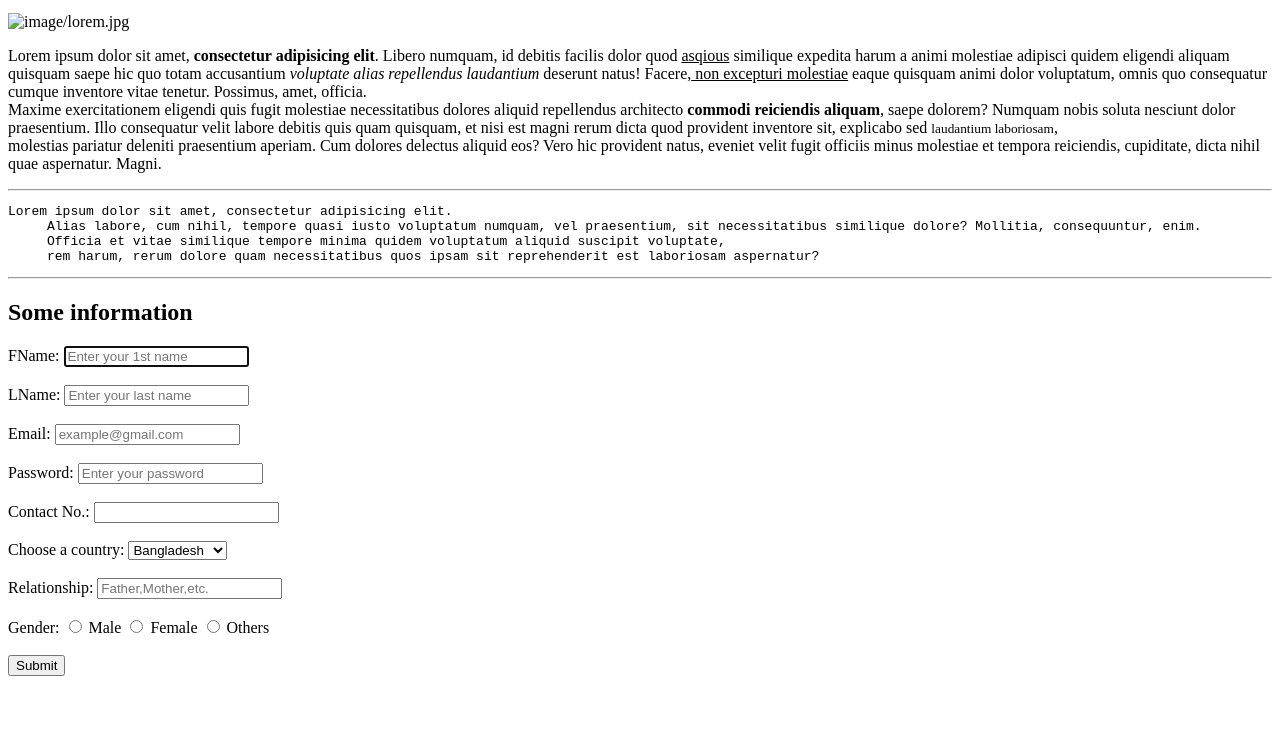
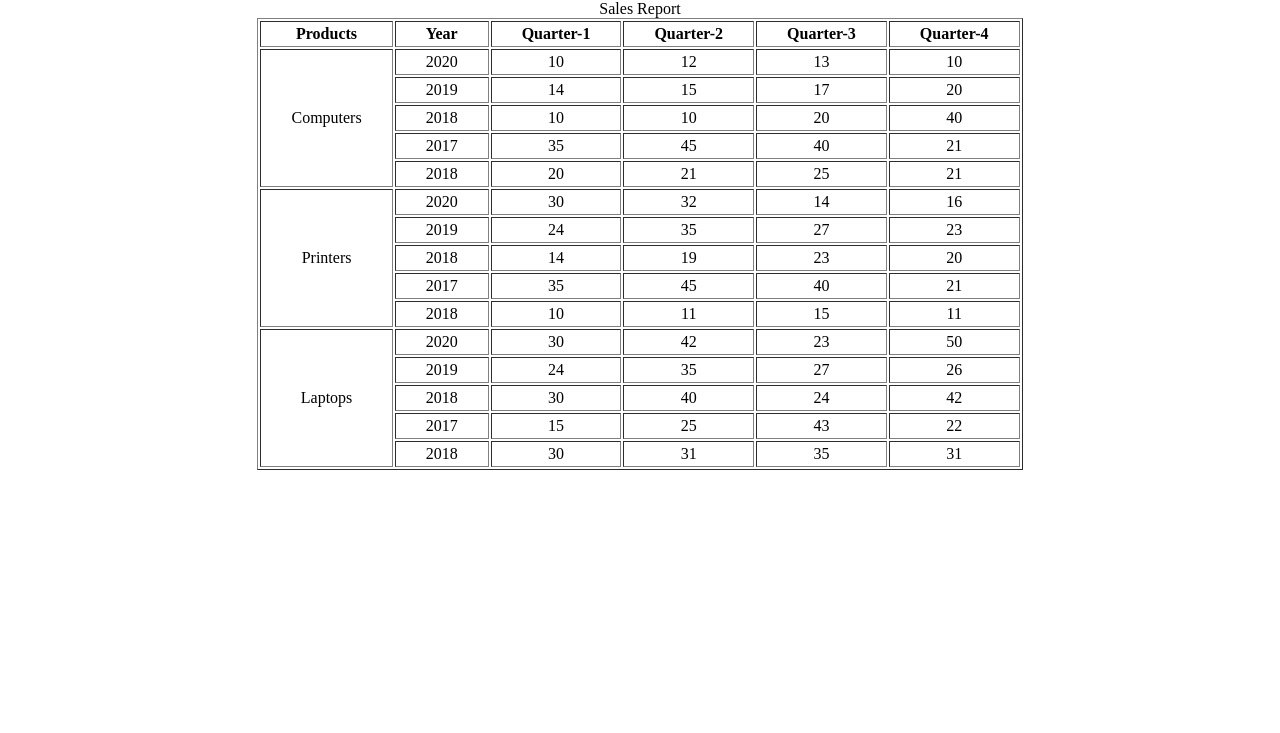
Before and after one commit to tasmiha-raiyan24/WB2302075, a plain HTML site: page index.html in a window 1280 px wide. Shown: the part 67-800 px from the top of the page. Drawn offline with Linux system fonts and the light colour scheme.

Commit message:
Add files via upload

```diff
--- a/index.html
+++ b/index.html
@@ -2,55 +2,144 @@
 <html lang="en">
 <head>
     <meta charset="UTF-8">
-    <title>News File</title>
+    <title>Assingment02</title>
 </head>
-    <h1>Lorem ipsum</h1>
 <body>
-    <img src="image/lorem.jpg" alt="image/lorem.jpg">
-</body> <body>
-    <p>Lorem ipsum dolor sit amet, <b>consectetur adipisicing elit</b>. Libero numquam, id debitis facilis dolor quod <u>asqious</u> similique expedita harum a animi molestiae adipisci quidem eligendi aliquam quisquam saepe hic quo totam accusantium <i>voluptate alias repellendus laudantium</i> deserunt natus! Facere,<u> non excepturi molestiae</u> eaque quisquam animi dolor voluptatum, omnis quo consequatur cumque inventore vitae tenetur. Possimus, amet, officia. <br> Maxime exercitationem eligendi quis fugit molestiae necessitatibus dolores aliquid repellendus architecto <strong>commodi reiciendis aliquam</strong>, saepe dolorem? Numquam nobis soluta nesciunt dolor praesentium. Illo consequatur velit labore debitis quis quam quisquam, et nisi est magni rerum dicta quod provident inventore sit, explicabo sed <small>laudantium laboriosam</small>, <br> molestias pariatur deleniti praesentium aperiam. Cum dolores delectus aliquid eos? Vero hic provident natus, eveniet velit fugit officiis minus molestiae et tempora reiciendis, cupiditate, dicta nihil quae aspernatur. Magni.</p>
+  <style>
+    th,td{text-align:center
+    </style>
 
-    <hr>
-    <pre>Lorem ipsum dolor sit amet, consectetur adipisicing elit.
-     Alias labore, cum nihil, tempore quasi iusto voluptatum numquam, vel praesentium, sit necessitatibus similique dolore? Mollitia, consequuntur, enim.
-     Officia et vitae similique tempore minima quidem voluptatum aliquid suscipit voluptate,
-     rem harum, rerum dolore quam necessitatibus quos ipsam sit reprehenderit est laboriosam aspernatur?</pre>
-    <hr>
-</body>
-     <h2>Some information</h2>
-<body>
-    <form action="#">
-        <label for="FName">FName:</label>
-        <input type="text"placeholder="Enter your 1st name" autofocus id="FName"
-       required><br><br>
-       <label for="LName">LName:</label>
-       <input type="text"placeholder="Enter your last name" autofocus id="LName"
-       required><br><br>
-       <label for="Email">Email:</label>
-       <input type="text"placeholder="example@gmail.com" autofocus id="Email"
-       required><br><br>
-       <label for="Password">Password:</label>
-       <input type="text"placeholder="Enter your password" autofocus id="Password"
-       required><br><br>
-       <label for="Contact No.">Contact No.:</label>
-       <input type="text"placeholder> <br><br>
-       <label for="Country">Choose a country:</label>
-       <select name="Country" id="Country">
-           <option value="Bangladesh">Bangladesh</option>
-           <option value="Saudi Arabia">Saudi Arabia</option>
-           <option value="America">America</option>
-       </select>
-       <br><br>
-       <label for="Relationship">Relationship:</label>
-       <input type="text"placeholder="Father,Mother,etc."><br><br>
-       <label for="Gender">Gender:</label>
-       <input type="radio" name="gender">
-       <label for="">Male</label>
-       <input type="radio" name="gender">
-       <label for="">Female</label>
-       <input type="radio" name="gender">
-        <label for="">Others</label><br><br>
-        <button>Submit</button>
-    </form>
+    <h2>Using TABLES in Websites</h2>
+    <style>
+        h2{text-align:center}
+    </style>
+    <table align="Center" border="1px solid"
+       cellpadding="3px">
+      <caption>Sales Report</caption>
+        <thead>
+            <tr>
+            <th>Products</th>
+            <th>Year</th>
+            <th>Quarter-1</th>
+            <th>Quarter-2</th>
+            <th>Quarter-3</th>
+            <th>Quarter-4</th>
+            </tr>
+        </thead>
+        <tbody>
+         <style>
+              th,td{padding-left:30px;
+              padding-right:30px; }
+            </style>
+        <tr>
+         <td rowspan="5">Computers</td>
+            <td>2020</td>
+            <td>10</td>
+            <td>12</td>
+            <td>13</td>
+            <td>10</td>
+        </tr>
+        <tr>
+            <td>2019</td>
+            <td>14</td>
+            <td>15</td>
+            <td>17</td>
+            <td>20</td>
+        </tr>
+        <tr>
+            <td>2018</td>
+            <td>10</td>
+            <td>10</td>
+            <td>20</td>
+            <td>40</td>
+        </tr>
+        <tr>
+            <td>2017</td>
+            <td>35</td>
+            <td>45</td>
+            <td>40</td>
+            <td>21</td>
+        </tr>
+        <tr>
+            <td>2018</td>
+            <td>20</td>
+            <td>21</td>
+            <td>25</td>
+            <td>21</td>
+        </tr>
+        <tr>
+            <td rowspan="5">Printers</td>
+            <td>2020</td>
+            <td>30</td>
+            <td>32</td>
+            <td>14</td>
+            <td>16</td>
+        </tr>
+        <tr>
+            <td>2019</td>
+            <td>24</td>
+            <td>35</td>
+            <td>27</td>
+            <td>23</td>
+        </tr>
+        <tr>
+            <td>2018</td>
+            <td>14</td>
+            <td>19</td>
+            <td>23</td>
+            <td>20</td>
+        </tr>
+        <tr>
+            <td>2017</td>
+            <td>35</td>
+            <td>45</td>
+            <td>40</td>
+            <td>21</td>
+        </tr>
+        <tr>
+            <td>2018</td>
+            <td>10</td>
+            <td>11</td>
+            <td>15</td>
+            <td>11</td>
+        </tr>
+        <tr>
+            <td rowspan="5">Laptops</td>
+            <td>2020</td>
+            <td>30</td>
+            <td>42</td>
+            <td>23</td>
+            <td>50</td>
+        </tr>
+        <tr>
+            <td>2019</td>
+            <td>24</td>
+            <td>35</td>
+            <td>27</td>
+            <td>26</td>
+        </tr>
+        <tr>
+            <td>2018</td>
+            <td>30</td>
+            <td>40</td>
+            <td>24</td>
+            <td>42</td>
+        </tr>
+        <tr>
+            <td>2017</td>
+            <td>15</td>
+            <td>25</td>
+            <td>43</td>
+            <td>22</td>
+        </tr>
+        <tr>
+            <td>2018</td>
+            <td>30</td>
+            <td>31</td>
+            <td>35</td>
+            <td>31</td>
+        </tr>
+        </tbody>
+    </table>
 </body>
 </html>
```
